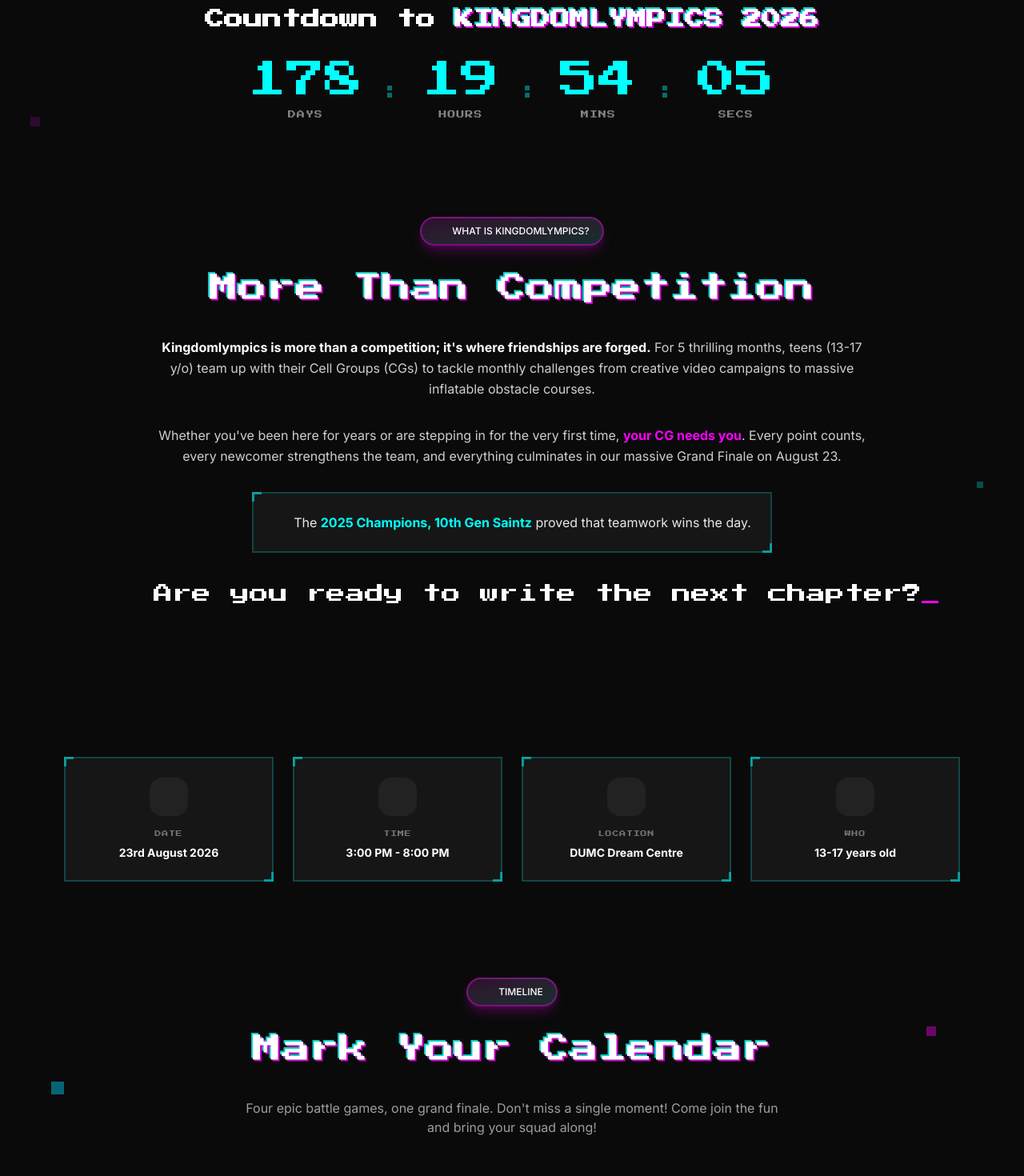
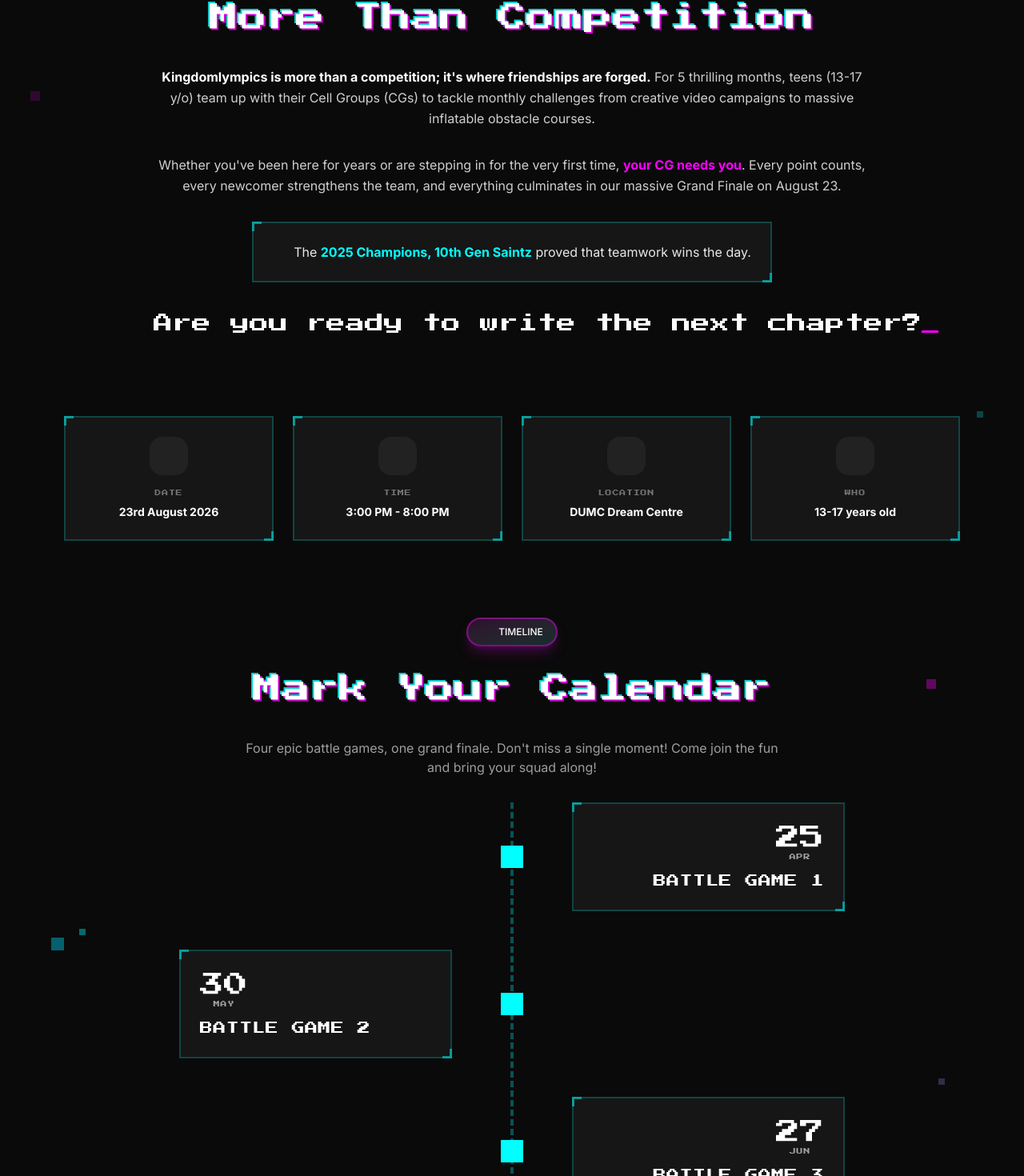
Before and after one commit to ashleylpm/kingdomlympics, a React (Vite) app: page / in a window 1280 px wide. Shown: the part 1054-2524 px from the top of the page at 80% size. Built offline with nearby package versions, Linux system fonts and the light colour scheme; some icons are missing.

Commit message:
ui: update spacing and moved countdown btm

```diff
--- a/src/App.tsx
+++ b/src/App.tsx
@@ -49,9 +49,6 @@
           <div className="absolute top-[78%] left-[4%] w-2 h-2 bg-blue opacity-15 animate-pulse" style={{ animationDuration: '3.5s', animationDelay: '1.6s' }} />
           <div className="absolute top-[92%] right-[5%] w-3 h-3 bg-violet-400 opacity-12 animate-pulse" style={{ animationDuration: '4.1s', animationDelay: '0.6s' }} />
 
-          <section id="countdown">
-            <Countdown />
-          </section>
           <section id="about">
             <Description />
           </section>
@@ -60,6 +57,9 @@
           </section>
           <section id="timeline">
             <Timeline />
+          </section>
+          <section id="countdown">
+            <Countdown />
           </section>
           <section id="leaderboard">
             <LeaderboardPreview />
--- a/src/components/sections/Countdown.tsx
+++ b/src/components/sections/Countdown.tsx
@@ -44,15 +44,15 @@
   );
 
   return (
-    <div className="py-12">
-      <div className="text-center mt-18 mb-8">
+    <div className="py-8 md:py-12 px-4 max-w-6xl mx-auto">
+      <div className="text-center mb-4">
         <h2 className="text-lg md:text-2xl font-bold mb-4 leading-relaxed">
           Countdown to{' '}
           <span className="pixel-text text-lg md:text-2xl">KINGDOMLYMPICS 2026</span>
         </h2>
       </div>
 
-      <div className="flex justify-center items-start space-x-3 md:space-x-6">
+      <div className="flex justify-center items-start space-x-1 md:space-x-3">
         <TimeBlock value={duration.days} label="Days" />
         <div className="text-2xl text-blue/40 mt-4 md:mt-6 font-display pixel-blink">:</div>
         <TimeBlock value={duration.hours} label="Hours" />
--- a/src/components/sections/Description.tsx
+++ b/src/components/sections/Description.tsx
@@ -6,13 +6,13 @@
 export const Description: React.FC = () => {
 
   return (
-    <section className="py-12 md:py-18 px-4 max-w-6xl mx-auto">
+    <section className="py-8 md:py-12 px-4 max-w-6xl mx-auto">
       <motion.div
         initial={{ opacity: 0, y: 30 }}
         whileInView={{ opacity: 1, y: 0 }}
         viewport={{ once: true }}
         transition={{ duration: 0.8 }}
-        className="text-center mb-16"
+        className="text-center"
       >
         <Badge icon={<Icon icon="pixelarticons:question" width={14} />} className="mb-6">
           WHAT IS KINGDOMLYMPICS?
@@ -42,7 +42,7 @@
             whileInView={{ opacity: 1, scale: 1 }}
             viewport={{ once: true }}
             transition={{ duration: 0.6, delay: 0.2 }}
-            className="text-xl md:text-2xl font-display text-white mb-8 leading-relaxed md:whitespace-nowrap"
+            className="text-xl md:text-2xl font-display text-white leading-relaxed md:whitespace-nowrap"
           >
             Are you ready to write the next chapter?
             <span className="pixel-blink text-pink">_</span>
--- a/src/components/sections/EventDetails.tsx
+++ b/src/components/sections/EventDetails.tsx
@@ -26,7 +26,7 @@
   ];
 
   return (
-    <section className="py-6 md:py-12 px-4 max-w-6xl mx-auto">
+    <section className="py-8 md:py-12 px-4 max-w-6xl mx-auto">
       <div className="grid grid-cols-2 md:grid-cols-4 gap-6">
         {details.map((item, index) => (
           <div key={index} className="pixel-card p-6 flex flex-col items-center text-center">
--- a/src/components/sections/LeaderboardPreview.tsx
+++ b/src/components/sections/LeaderboardPreview.tsx
@@ -4,7 +4,7 @@
 
 export const LeaderboardPreview: React.FC = () => {
   return (
-    <section className="py-24 px-4 max-w-4xl mx-auto text-center">
+    <section className="py-8 md:py-12 px-4 max-w-4xl mx-auto text-center">
       <div className="pixel-card p-12 border-dashed border-2 border-white/10 opacity-50">
         <div className="inline-flex items-center justify-center w-16 h-16 border-2 border-blue/30 mb-6">
           <Icon icon="pixelarticons:lock" width={24} className="text-blue/40" />
@@ -14,7 +14,7 @@
           The arena is being prepared. Team standings and live scores will be available once the games begin.
         </p>
 
-        <div className="mt-12 space-y-4 max-w-sm mx-auto">
+        <div className="mt-6 space-y-4 max-w-sm mx-auto">
           {[1, 2, 3].map((i) => (
             <div key={i} className="h-10 bg-blue/5 border-2 border-blue/10 animate-pulse" />
           ))}
--- a/src/components/sections/Timeline.tsx
+++ b/src/components/sections/Timeline.tsx
@@ -38,7 +38,7 @@
   ];
 
   return (
-    <section className="py-12 md:py-18 px-4 max-w-6xl mx-auto relative overflow-hidden">
+    <section className="py-8 md:py-12 px-4 max-w-6xl mx-auto relative overflow-hidden">
       {/* Pixel squares */}
       <div className="absolute top-[10%] right-[4%] w-3 h-3 bg-pink opacity-18 animate-pulse" style={{ animationDuration: '2.8s' }} />
       <div className="absolute top-[35%] left-[3%] w-2 h-2 bg-blue opacity-20 animate-pulse" style={{ animationDuration: '3.4s', animationDelay: '0.5s' }} />
@@ -50,7 +50,7 @@
         whileInView={{ opacity: 1, y: 0 }}
         viewport={{ once: true }}
         transition={{ duration: 0.8 }}
-        className="text-center mb-16"
+        className="text-center mb-8"
       >
         <Badge icon={<Icon icon="pixelarticons:calendar" width={14} />} className="mb-6">
           TIMELINE
```
